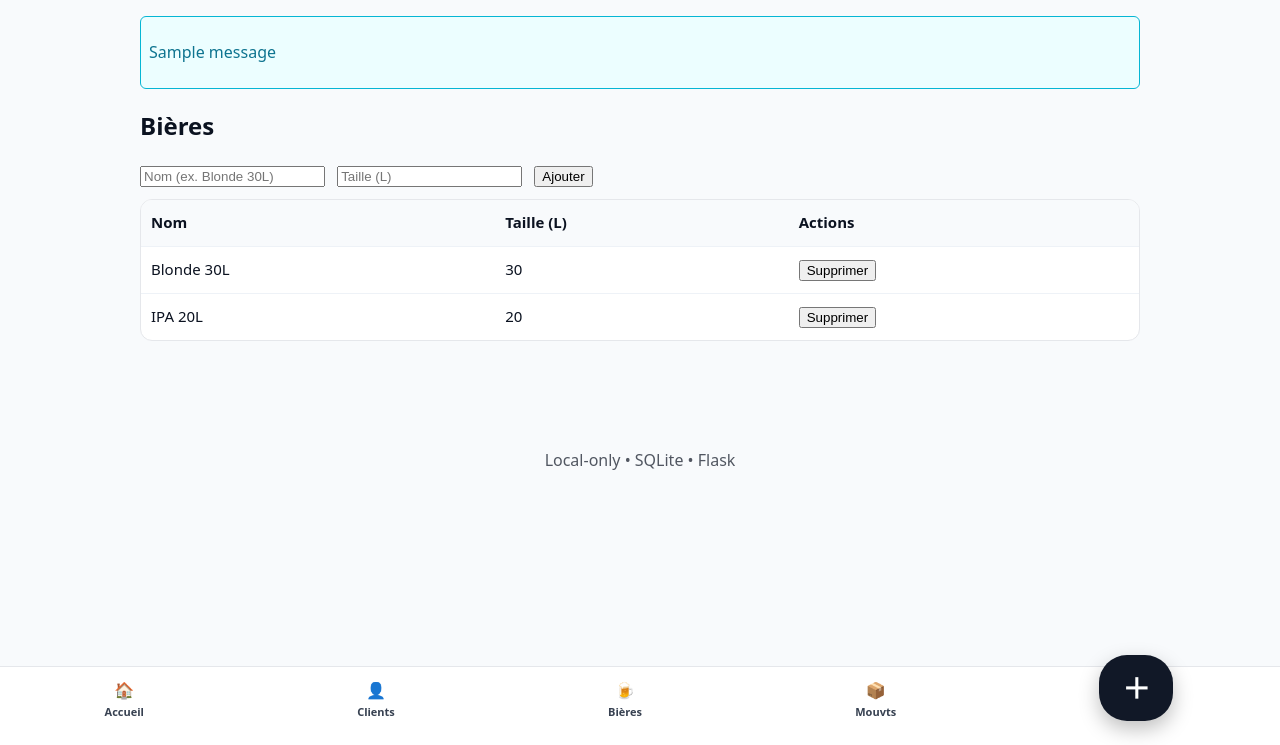
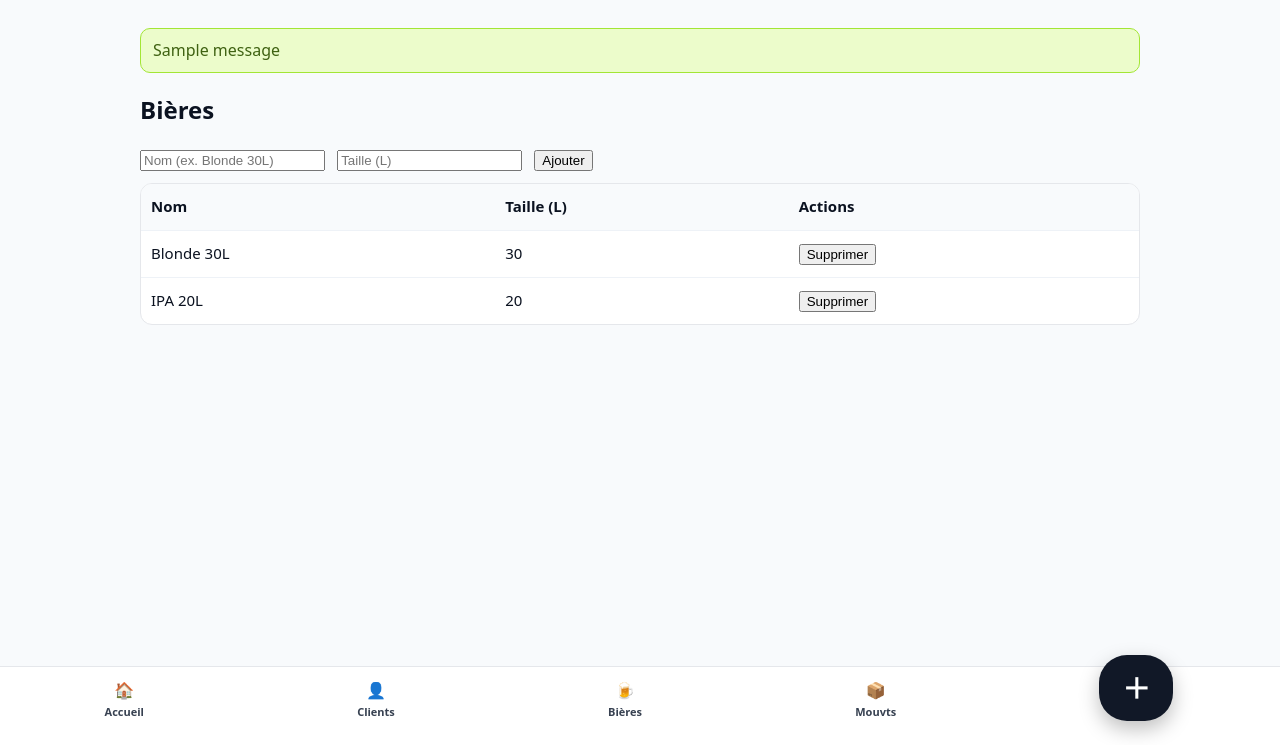
Before and after one commit to lecentrallanderneau-oss/keg-tracer, a Flask app: page /beers in a window 1280 px wide. Shown: the part 55-800 px from the top of the page. Run offline with Flask 3, Linux system fonts and the light colour scheme; tables that the repository leaves empty hold one stand-in row (values such as "Sample post"); one stand-in notice (Sample message) is shown; some libraries are stand-ins or nearby versions.

Commit message:
Update base.html

```diff
--- a/templates/base.html
+++ b/templates/base.html
@@ -1,32 +1,32 @@
 <!doctype html>
 <html lang="fr">
 <head>
-    <meta charset="utf-8">
-    <meta name="viewport" content="width=device-width, initial-scale=1">
-    <title>Suivi Fûts</title>
+  <meta charset="utf-8" />
+  <meta name="viewport" content="width=device-width,initial-scale=1,viewport-fit=cover" />
+  <title>{% block title %}Suivi des Fûts{% endblock %}</title>
+
+  <!-- PWA -->
+  <link rel="manifest" href="{{ url_for('static', filename='manifest.json') }}">
+  <meta name="theme-color" content="#0f172a" />
+  <link rel="apple-touch-icon" href="{{ url_for('static', filename='icon-192.png') }}">
+
+  <!-- Styles -->
   <link rel="stylesheet" href="{{ url_for('static', filename='style.css') }}">
-    <link rel="manifest" href="{{ url_for('static', filename='manifest.json') }}">
-    <meta name="apple-mobile-web-app-capable" content="yes">
-    <meta name="apple-mobile-web-app-status-bar-style" content="black-translucent">
-    <link rel="apple-touch-icon" href="{{ url_for('static', filename='icon-192.png') }}">
-    <script>
-      if('serviceWorker' in navigator){
-        window.addEventListener('load', ()=>{
-          navigator.serviceWorker.register('{{ url_for('static', filename='service-worker.js') }}');
-        });
-      }
-    </script>
+  <style>
+    /* petite aide pour la zone de messages */
+    .flash { background:#ecfccb; color:#3f6212; border:1px solid #a3e635; padding:10px 12px; border-radius:10px; margin:12px 0; }
+  </style>
 </head>
 <body>
+
+  <!-- AppBar / Menu -->
   <header class="appbar">
     <div class="brand">
       <span class="emoji">🍺</span>
       <span class="title">Suivi des Fûts</span>
     </div>
 
-  <button class="nav-toggle" aria-label="Menu" onclick="document.body.classList.toggle('nav-open')">
-    ☰
-  </button>
+    <button class="nav-toggle" aria-label="Menu" onclick="document.body.classList.toggle('nav-open')">☰</button>
 
     <nav class="nav-panel">
       <a href="{{ url_for('index') }}">Tableau de bord</a>
@@ -38,21 +38,18 @@
       <a id="sync-btn" href="#" class="sync">Sync <span id="sync-badge"></span></a>
     </nav>
   </header>
+
   <main>
     {% with messages = get_flashed_messages() %}
       {% if messages %}
-          <div class="flash">
-            {% for message in messages %}<p>{{ message }}</p>{% endfor %}
-          </div>
+        {% for m in messages %}<div class="flash">{{ m }}</div>{% endfor %}
       {% endif %}
     {% endwith %}
+
     {% block content %}{% endblock %}
   </main>
-    <footer>
-      <p>Local-only • SQLite • Flask</p>
-    </footer>
-    <script src="{{ url_for('static', filename='pwa.js') }}"></script>
-    <!-- Barre d’onglets mobile -->
+
+  <!-- Tabbar mobile -->
   <nav class="tabbar">
     <a href="{{ url_for('index') }}">🏠<span>Accueil</span></a>
     <a href="{{ url_for('clients') }}">👤<span>Clients</span></a>
@@ -61,5 +58,7 @@
     <a href="{{ url_for('movement_add') }}" class="fab">＋</a>
   </nav>
 
+  <!-- JS (cache-busting v=3 pour forcer la mise à jour) -->
+  <script src="{{ url_for('static', filename='pwa.js') }}?v=3"></script>
 </body>
 </html>
```
Lines whose indentation alone changed are shown as unchanged.
